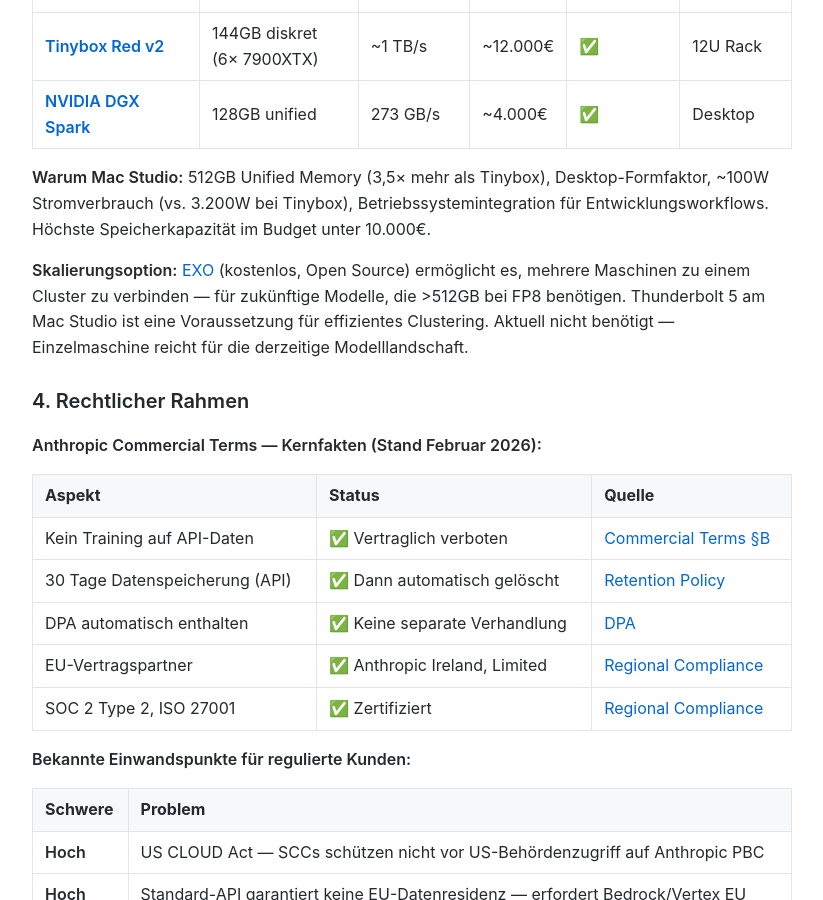
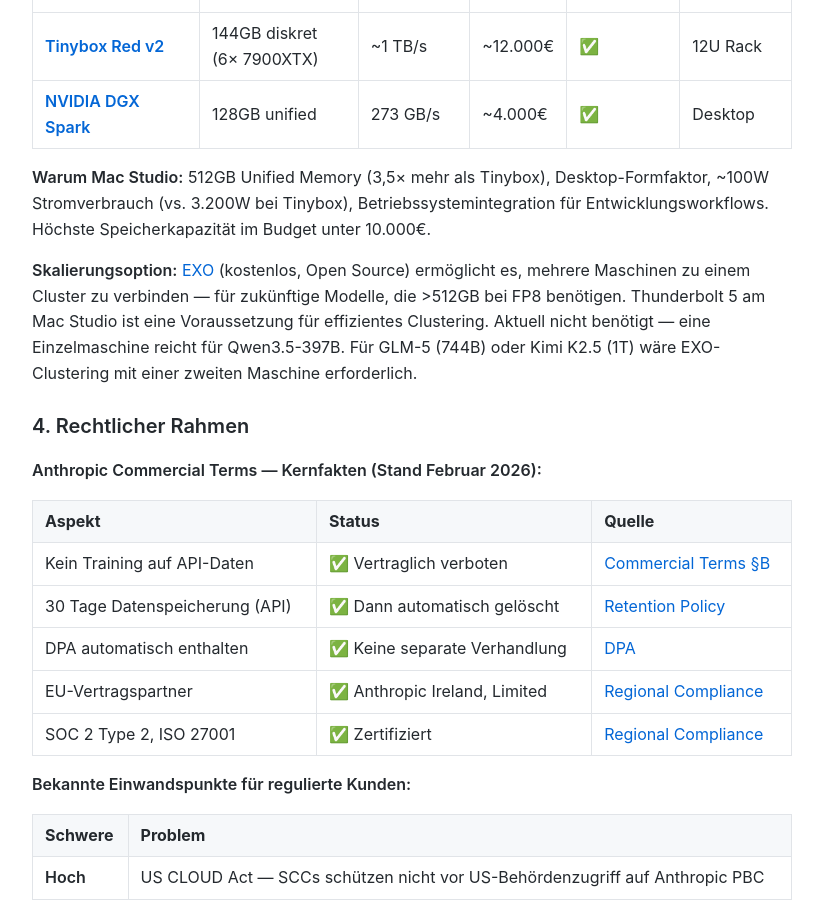
Before and after one commit to MariusWilsch/public-wilsch-ai-pages, a Jekyll site: the page built from project/wilsch-group/local-ai-development-offering.md, in a window 1280 px wide and 900 px high, scrolled down 3560 px. Shown: the whole window, without its empty margins (228-1051 px from the left). Built offline with Jekyll 4.4.1, drawn with Linux system fonts in a browser that asks for light colours; our own code applies the rules of GitHub Pages for plain Markdown files.

Commit message:
Sync from hippocampus 2026-02-18

```diff
--- a/project/wilsch-group/local-ai-development-offering.md
+++ b/project/wilsch-group/local-ai-development-offering.md
@@ -93,7 +93,7 @@ Die DPA (Datenverarbeitungsvereinbarung) bestimmt, welche Stufe ein Kunde benöt
 
 **Warum Mac Studio:** 512GB Unified Memory (3,5× mehr als Tinybox), Desktop-Formfaktor, ~100W Stromverbrauch (vs. 3.200W bei Tinybox), Betriebssystemintegration für Entwicklungsworkflows. Höchste Speicherkapazität im Budget unter 10.000€.
 
-**Skalierungsoption:** [EXO](https://github.com/exo-explore/exo) (kostenlos, Open Source) ermöglicht es, mehrere Maschinen zu einem Cluster zu verbinden — für zukünftige Modelle, die >512GB bei FP8 benötigen. Thunderbolt 5 am Mac Studio ist eine Voraussetzung für effizientes Clustering. Aktuell nicht benötigt — Einzelmaschine reicht für die derzeitige Modelllandschaft.
+**Skalierungsoption:** [EXO](https://github.com/exo-explore/exo) (kostenlos, Open Source) ermöglicht es, mehrere Maschinen zu einem Cluster zu verbinden — für zukünftige Modelle, die >512GB bei FP8 benötigen. Thunderbolt 5 am Mac Studio ist eine Voraussetzung für effizientes Clustering. Aktuell nicht benötigt — eine Einzelmaschine reicht für Qwen3.5-397B. Für GLM-5 (744B) oder Kimi K2.5 (1T) wäre EXO-Clustering mit einer zweiten Maschine erforderlich.
 
 ### 4. Rechtlicher Rahmen
 
```
